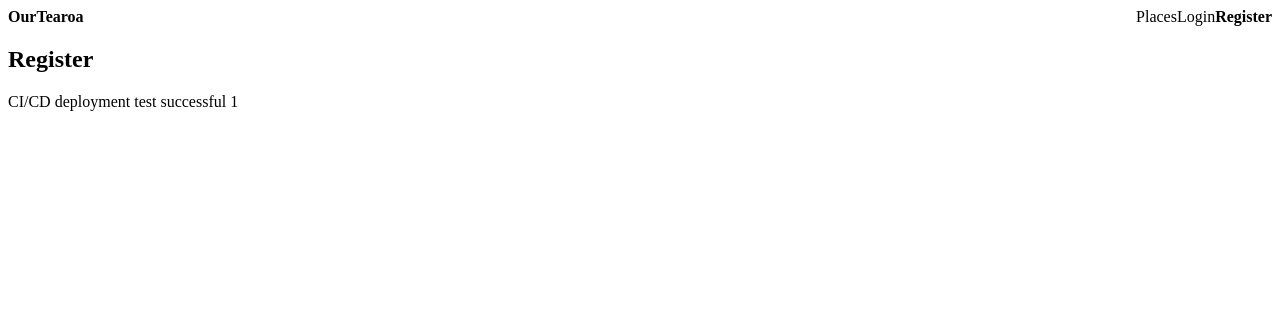
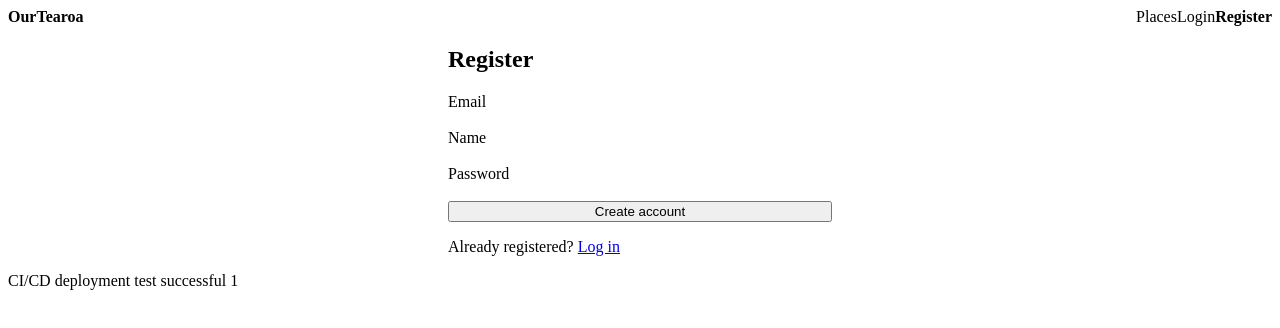
Before and after one commit to bundgaard1/OurTearoa, an Angular app in the folder client/: page /register in a window 1280 px wide. Shown: the top 328 px of the page. Built offline with nearby package versions, Linux system fonts and the light colour scheme.

Commit message:
Build register screen

```diff
--- /dev/null
+++ b/client/src/app/pages/register.html
@@ -0,0 +1,31 @@
+<section class="form-page">
+  <h1>Register</h1>
+  <form [formGroup]="form" (ngSubmit)="submit()" novalidate>
+    <label>
+      Email
+      <input type="email" formControlName="email" autocomplete="email" />
+    </label>
+    @if (submitted() && form.controls.email.invalid) {
+      <p class="field-error">Enter a valid email address.</p>
+    }
+    <label>
+      Name
+      <input type="text" formControlName="name" autocomplete="name" />
+    </label>
+    @if (submitted() && form.controls.name.invalid) {
+      <p class="field-error">Name is required (max 100 characters).</p>
+    }
+    <label>
+      Password
+      <input type="password" formControlName="password" autocomplete="new-password" />
+    </label>
+    @if (submitted() && form.controls.password.invalid) {
+      <p class="field-error">Password must be at least 8 characters.</p>
+    }
+    @if (error()) {
+      <p class="form-error" role="alert">{{ error() }}</p>
+    }
+    <button type="submit" [disabled]="pending()">Create account</button>
+  </form>
+  <p>Already registered? <a routerLink="/login">Log in</a></p>
+</section>
--- a/client/src/app/pages/register.ts
+++ b/client/src/app/pages/register.ts
@@ -1,7 +1,59 @@
-import { Component } from '@angular/core';
+import { HttpErrorResponse } from '@angular/common/http';
+import { Component, inject, signal } from '@angular/core';
+import { AbstractControl, FormBuilder, ReactiveFormsModule, ValidationErrors, Validators } from '@angular/forms';
+import { Router, RouterLink } from '@angular/router';
+
+import { ApiService } from '../core/api/api.service';
+import { AuthStore } from '../core/auth/auth.store';
+import { ApiError, AuthResponse, RegisterInput } from '../core/models';
+
+const EMAIL_PATTERN = /^[^\s@]+@[^\s@]+\.[^\s@]+$/;
+
+function notBlank(control: AbstractControl<string>): ValidationErrors | null {
+  return control.value.trim() === '' ? { blank: true } : null;
+}
 
 @Component({
   selector: 'app-register',
-  template: `<section><h1>Register</h1></section>`,
+  imports: [ReactiveFormsModule, RouterLink],
+  templateUrl: './register.html',
+  styleUrl: './form-page.scss',
 })
-export class RegisterPage {}
+export class RegisterPage {
+  private readonly api = inject(ApiService);
+  private readonly auth = inject(AuthStore);
+  private readonly router = inject(Router);
+
+  readonly form = inject(FormBuilder).nonNullable.group({
+    email: ['', [Validators.required, Validators.pattern(EMAIL_PATTERN)]],
+    name: ['', [Validators.required, notBlank, Validators.maxLength(100)]],
+    password: ['', [Validators.required, Validators.minLength(8)]],
+  });
+  readonly submitted = signal(false);
+  readonly pending = signal(false);
+  readonly error = signal<string | null>(null);
+
+  submit(): void {
+    this.submitted.set(true);
+    this.error.set(null);
+    if (this.form.invalid) {
+      return;
+    }
+    this.pending.set(true);
+    this.api.post<AuthResponse>('/auth/register', this.form.getRawValue() satisfies RegisterInput).subscribe({
+      next: (response) => {
+        this.auth.setSession(response);
+        this.pending.set(false);
+        void this.router.navigateByUrl('/places');
+      },
+      error: (err: HttpErrorResponse) => {
+        this.pending.set(false);
+        this.error.set(
+          err.status === 409
+            ? 'That email is already registered. Try logging in instead.'
+            : ((err.error as ApiError | null)?.error ?? 'Could not reach the server. Try again.'),
+        );
+      },
+    });
+  }
+}
```
Also changed, not shown: 1 other file (tests, documents, lock files or other folders).
